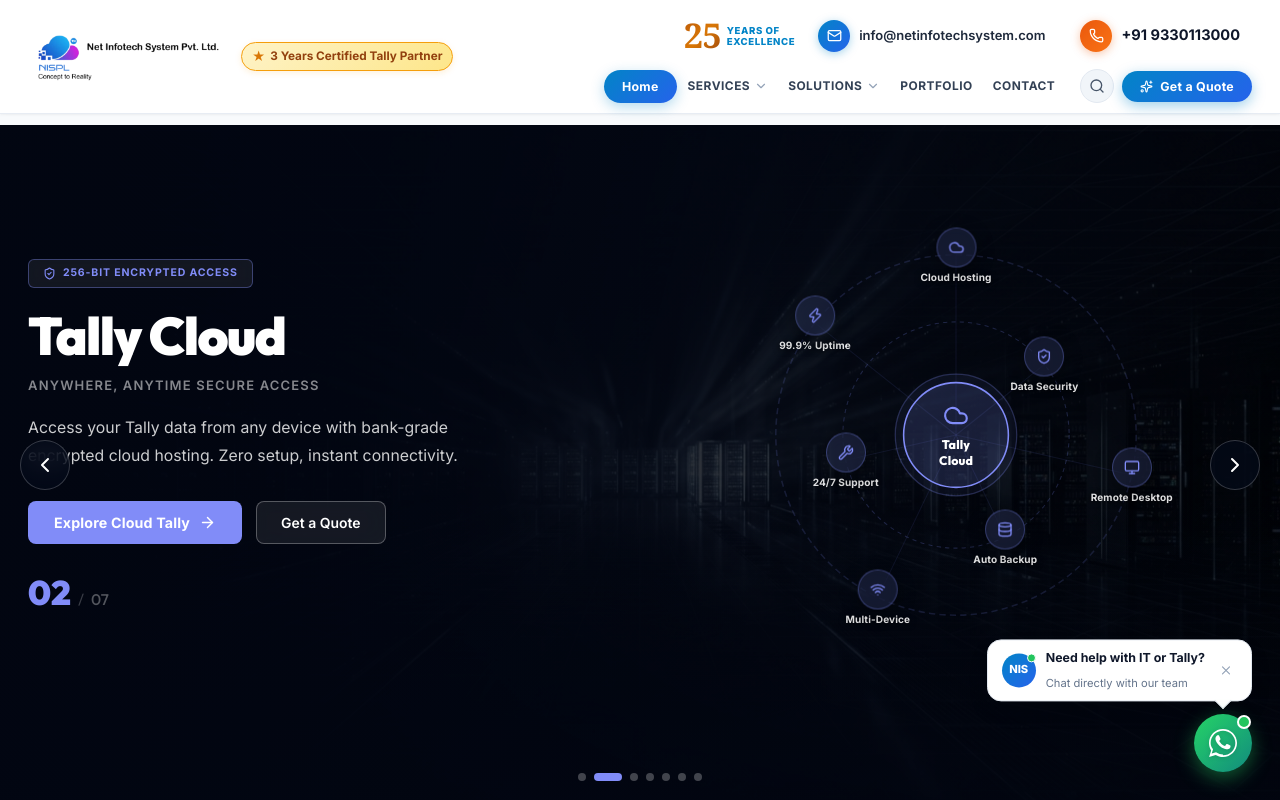
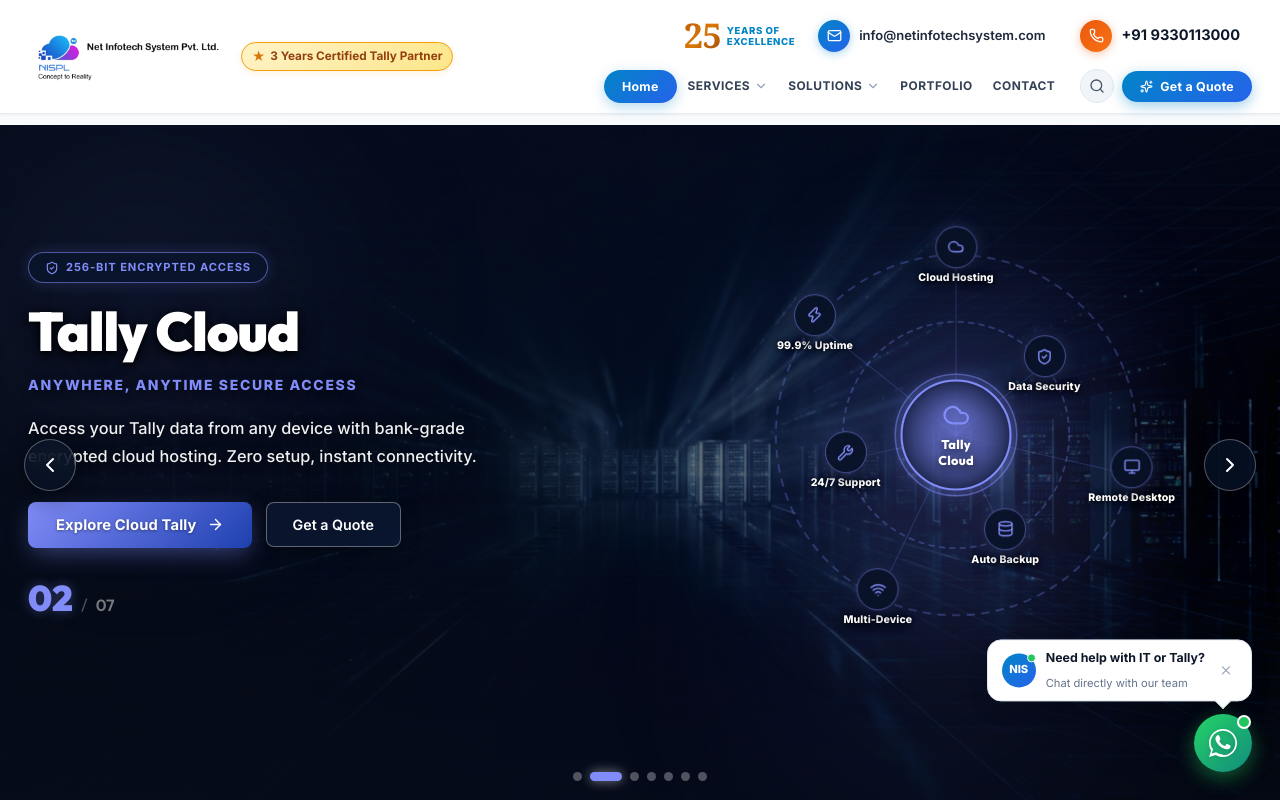
Before and after one commit to NISPL-coder/website, a React (Vite) app in the folder website/: page / in a window 1280 px wide. Shown: the top 800 px of the page. Built offline with nearby package versions, Linux system fonts and the light colour scheme.

Commit message:
feat: add HeroCarousel and OurClientsSection components for website frontend

```diff
--- a/website/src/components/HeroCarousel.css
+++ b/website/src/components/HeroCarousel.css
@@ -1,6 +1,6 @@
 /* ===================================================
    PREMIUM HERO CAROUSEL - NET INFOTECH SYSTEM
-   Full-bleed with stunning visual effects
+   Full-bleed with bright, vivid & stunning visual effects
    =================================================== */
 
 .nis-hero-carousel-wrapper {
@@ -9,7 +9,38 @@
   height: 680px;
   overflow: hidden;
   user-select: none;
-  background: #07101F;
+  background: #060D1B;
+}
+
+/* ── Slide Ambient Light Flares ── */
+.nis-slide-ambient-glow {
+  position: absolute;
+  width: 550px;
+  height: 550px;
+  border-radius: 50%;
+  filter: blur(90px);
+  opacity: 0.55;
+  pointer-events: none;
+  transition: background 1.2s ease, transform 1.2s ease;
+  z-index: 2;
+}
+.nis-glow-left {
+  top: -15%;
+  left: -10%;
+}
+.nis-glow-right {
+  bottom: -15%;
+  right: 5%;
+}
+
+/* ── Orbit Aura ── */
+.nis-orbit-glow-aura {
+  position: absolute;
+  inset: -40px;
+  border-radius: 50%;
+  filter: blur(40px);
+  pointer-events: none;
+  transition: background 1s ease;
 }
 
 /* ── Slide layers ── */
@@ -29,36 +60,40 @@
   object-fit: cover;
   object-position: center;
   display: block;
-  filter: brightness(0.45) saturate(0.75);
-  transform: scale(1.04);
-  transition: transform 8s ease;
+  filter: brightness(0.85) saturate(1.22) contrast(1.08);
+  transform: scale(1.05);
+  transition: transform 8s ease, filter 0.5s ease;
 }
 .nis-slide-full.nis-slide-active .nis-slide-bg-img {
-  transform: scale(1);
+  transform: scale(1.0);
 }
 
-/* Left-heavy dark gradient overlay */
+/* Left-heavy translucent tech gradient overlay */
 .nis-slide-overlay {
   position: absolute;
   inset: 0;
   background: linear-gradient(
-    105deg,
-    rgba(2, 6, 18, 0.97) 0%,
-    rgba(2, 6, 18, 0.88) 32%,
-    rgba(2, 6, 18, 0.52) 60%,
-    rgba(2, 6, 18, 0.15) 100%
+    98deg,
+    rgba(6, 13, 27, 0.88) 0%,
+    rgba(6, 13, 27, 0.65) 42%,
+    rgba(6, 13, 27, 0.32) 75%,
+    rgba(6, 13, 27, 0.12) 100%
   );
+  pointer-events: none;
 }
 
-/* Diagonal accent strip */
+/* Subtle top & bottom shadow gradient for framing */
 .nis-slide-overlay::after {
   content: '';
   position: absolute;
   inset: 0;
   background: linear-gradient(180deg,
-    transparent 55%,
-    rgba(2, 6, 18, 0.7) 100%
+    rgba(6, 13, 27, 0.4) 0%,
+    transparent 35%,
+    transparent 65%,
+    rgba(6, 13, 27, 0.6) 100%
   );
+  pointer-events: none;
 }
 
 /* ── Content layer ── */
@@ -85,6 +120,7 @@
   display: flex;
   flex-direction: column;
   color: #fff;
+  z-index: 12;
 }
 
 .nis-slide-badge {
@@ -92,43 +128,48 @@
   align-items: center;
   gap: 7px;
   align-self: flex-start;
-  padding: 5px 14px;
-  border-radius: 6px;
+  padding: 6px 16px;
+  border-radius: 20px;
   border: 1px solid;
-  background: rgba(255, 255, 255, 0.07);
-  backdrop-filter: blur(8px);
-  font-size: 0.68rem !important;
+  background: rgba(10, 22, 46, 0.75);
+  backdrop-filter: blur(12px);
+  -webkit-backdrop-filter: blur(12px);
+  font-size: 0.72rem !important;
   font-weight: 700 !important;
   letter-spacing: 0.08em;
   text-transform: uppercase;
   margin-bottom: 20px;
+  transition: all 0.3s ease;
 }
 
 .nis-slide-title {
   font-family: 'Outfit', 'Inter', sans-serif !important;
-  font-size: 3.4rem !important;
+  font-size: 3.5rem !important;
   font-weight: 900 !important;
-  line-height: 1.05 !important;
-  letter-spacing: -0.03em;
+  line-height: 1.06 !important;
+  letter-spacing: -0.02em;
   color: #FFFFFF !important;
+  text-shadow: 0 4px 20px rgba(0, 0, 0, 0.75), 0 2px 6px rgba(0, 0, 0, 0.9);
   margin-bottom: 12px !important;
 }
 
 .nis-slide-subtitle {
-  font-size: 0.84rem !important;
-  font-weight: 600 !important;
-  color: rgba(255, 255, 255, 0.52) !important;
+  font-size: 0.9rem !important;
+  font-weight: 800 !important;
   text-transform: uppercase;
-  letter-spacing: 0.09em;
+  letter-spacing: 0.12em;
+  text-shadow: 0 2px 10px rgba(0, 0, 0, 0.7);
   margin-bottom: 18px !important;
 }
 
 .nis-slide-desc {
-  font-size: 1.02rem !important;
+  font-size: 1.05rem !important;
   line-height: 1.72 !important;
-  color: rgba(255, 255, 255, 0.8) !important;
-  max-width: 500px;
+  color: rgba(255, 255, 255, 0.94) !important;
+  text-shadow: 0 2px 12px rgba(0, 0, 0, 0.8);
+  max-width: 510px;
   margin-bottom: 32px !important;
+  font-weight: 450;
 }
 
 /* ── CTA Buttons ── */
@@ -143,32 +184,32 @@
 .nis-slide-primary-btn {
   display: inline-flex;
   align-items: center;
-  gap: 9px;
-  padding: 13px 26px;
+  gap: 10px;
+  padding: 14px 28px;
   border-radius: 8px;
   border: none;
   color: #FFFFFF !important;
-  font-size: 0.92rem;
+  font-size: 0.95rem;
   font-weight: 700;
   cursor: pointer;
-  transition: filter 0.2s, transform 0.2s, box-shadow 0.2s;
+  transition: all 0.25s ease;
   white-space: nowrap;
   position: relative;
   overflow: hidden;
   letter-spacing: 0.01em;
+  text-shadow: 0 1px 3px rgba(0, 0, 0, 0.4);
 }
 .nis-slide-primary-btn::before {
   content: '';
   position: absolute;
   inset: 0;
-  background: linear-gradient(135deg, rgba(255,255,255,0.2) 0%, transparent 60%);
+  background: linear-gradient(135deg, rgba(255,255,255,0.3) 0%, transparent 60%);
   opacity: 0;
-  transition: opacity 0.2s;
+  transition: opacity 0.25s;
 }
 .nis-slide-primary-btn:hover {
   filter: brightness(1.15);
   transform: translateY(-3px);
-  box-shadow: 0 12px 30px rgba(0, 0, 0, 0.45);
 }
 .nis-slide-primary-btn:hover::before { opacity: 1; }
 
@@ -176,40 +217,44 @@
   display: inline-flex;
   align-items: center;
   gap: 8px;
-  padding: 12px 24px;
+  padding: 13px 26px;
   border-radius: 8px;
-  background: rgba(255, 255, 255, 0.08);
-  backdrop-filter: blur(10px);
-  border: 1px solid rgba(255, 255, 255, 0.28);
+  background: rgba(12, 25, 52, 0.75);
+  backdrop-filter: blur(12px);
+  -webkit-backdrop-filter: blur(12px);
+  border: 1px solid rgba(255, 255, 255, 0.35);
   color: #FFFFFF !important;
-  font-size: 0.9rem;
+  font-size: 0.92rem;
   font-weight: 600;
   cursor: pointer;
   transition: all 0.22s ease;
   white-space: nowrap;
+  box-shadow: 0 4px 18px rgba(0, 0, 0, 0.35);
 }
 .nis-slide-secondary-btn:hover {
-  background: rgba(255, 255, 255, 0.16);
-  border-color: rgba(255, 255, 255, 0.55);
+  background: rgba(255, 255, 255, 0.2);
+  border-color: rgba(255, 255, 255, 0.65);
   transform: translateY(-2px);
+  box-shadow: 0 6px 22px rgba(0, 0, 0, 0.5);
 }
 
 /* Slide counter */
 .nis-slide-counter {
   display: flex;
   align-items: baseline;
-  gap: 3px;
+  gap: 4px;
   font-family: 'Outfit', 'Inter', sans-serif;
 }
-.counter-current { font-size: 2.2rem; font-weight: 900; line-height: 1; }
-.counter-sep { font-size: 1rem; color: rgba(255,255,255,0.22); font-weight: 300; margin: 0 4px; }
-.counter-total { font-size: 1rem; color: rgba(255,255,255,0.32); font-weight: 500; }
+.counter-current { font-size: 2.3rem; font-weight: 900; line-height: 1; }
+.counter-sep { font-size: 1.1rem; color: rgba(255,255,255,0.3); font-weight: 300; margin: 0 4px; }
+.counter-total { font-size: 1.05rem; color: rgba(255,255,255,0.45); font-weight: 600; }
 
 /* ── RIGHT COLUMN: Orbit diagram ── */
 .nis-slide-right {
   display: flex;
   align-items: center;
   justify-content: center;
+  z-index: 12;
 }
 
 .nis-orbit-wrapper {
@@ -220,6 +265,25 @@
 }
 
 .nis-orbit-svg { width: 100%; height: 100%; display: block; }
+
+/* Rotating Orbit Rings */
+.nis-orbit-spin-outer {
+  transform-origin: 210px 210px;
+  animation: orbitSpin 40s linear infinite;
+}
+.nis-orbit-spin-inner {
+  transform-origin: 210px 210px;
+  animation: orbitSpinReverse 30s linear infinite;
+}
+
+@keyframes orbitSpin {
+  from { transform: rotate(0deg); }
+  to { transform: rotate(360deg); }
+}
+@keyframes orbitSpinReverse {
+  from { transform: rotate(360deg); }
+  to { transform: rotate(-360deg); }
+}
 
 .nis-orbit-center {
   position: absolute;
@@ -242,13 +306,14 @@
 }
 
 .nis-orbit-center-label {
-  font-size: 0.8rem !important;
+  font-size: 0.82rem !important;
   font-weight: 800 !important;
   color: #FFFFFF !important;
   line-height: 1.25 !important;
-  letter-spacing: 0.01em;
+  letter-spacing: 0.02em;
   text-align: center;
   font-family: 'Outfit', sans-serif !important;
+  text-shadow: 0 2px 8px rgba(0, 0, 0, 0.8);
 }
 
 .nis-orbit-node {
@@ -259,28 +324,28 @@
   align-items: center;
   gap: 5px;
   pointer-events: none;
+  transition: transform 0.3s ease;
 }
 
 .nis-orbit-node-icon {
-  width: 40px; height: 40px;
+  width: 42px; height: 42px;
   border-radius: 50%;
-  border: 1.5px solid;
+  border: 1.8px solid;
   display: flex;
   align-items: center;
   justify-content: center;
-  backdrop-filter: blur(10px);
-  -webkit-backdrop-filter: blur(10px);
-  transition: transform 0.3s ease;
-  box-shadow: 0 4px 18px rgba(0,0,0,0.4);
+  backdrop-filter: blur(12px);
+  -webkit-backdrop-filter: blur(12px);
+  transition: transform 0.3s ease, box-shadow 0.3s ease;
 }
 
 .nis-orbit-node-label {
-  font-size: 0.65rem !important;
-  font-weight: 700 !important;
-  color: rgba(255, 255, 255, 0.88) !important;
+  font-size: 0.68rem !important;
+  font-weight: 750 !important;
+  color: #FFFFFF !important;
   white-space: nowrap;
   text-align: center;
-  text-shadow: 0 1px 6px rgba(0,0,0,0.8);
+  text-shadow: 0 2px 8px rgba(0, 0, 0, 0.9), 0 0 4px rgba(0,0,0,0.8);
   line-height: 1 !important;
   letter-spacing: 0.01em;
 }
@@ -290,28 +355,29 @@
   position: absolute;
   top: 50%;
   transform: translateY(-50%);
-  width: 50px; height: 50px;
+  width: 52px; height: 52px;
   border-radius: 50%;
-  background: rgba(4, 10, 28, 0.6);
-  border: 1px solid rgba(255, 255, 255, 0.2);
-  backdrop-filter: blur(12px);
-  -webkit-backdrop-filter: blur(12px);
+  background: rgba(8, 18, 38, 0.72);
+  border: 1.5px solid rgba(255, 255, 255, 0.3);
+  backdrop-filter: blur(14px);
+  -webkit-backdrop-filter: blur(14px);
   color: #FFFFFF;
   display: flex;
   align-items: center;
   justify-content: center;
   z-index: 20;
   cursor: pointer;
-  transition: all 0.22s ease;
+  transition: all 0.25s ease;
+  box-shadow: 0 8px 24px rgba(0, 0, 0, 0.4);
 }
 .nis-carousel-arrow:hover {
-  background: rgba(37, 99, 235, 0.75);
-  border-color: rgba(255, 255, 255, 0.5);
+  background: rgba(14, 165, 233, 0.9);
+  border-color: rgba(255, 255, 255, 0.7);
   transform: translateY(-50%) scale(1.1);
-  box-shadow: 0 8px 24px rgba(37, 99, 235, 0.4);
+  box-shadow: 0 0 25px rgba(14, 165, 233, 0.6), 0 8px 25px rgba(0, 0, 0, 0.5);
 }
-.nis-arrow-prev { left: 20px; }
-.nis-arrow-next { right: 20px; }
+.nis-arrow-prev { left: 24px; }
+.nis-arrow-next { right: 24px; }
 
 /* ── Dot Indicators ── */
 .nis-carousel-dots {
@@ -326,19 +392,20 @@
 }
 
 .nis-dot {
-  width: 8px; height: 8px;
+  width: 9px; height: 9px;
   border-radius: 50%;
-  background: rgba(255, 255, 255, 0.25);
+  background: rgba(255, 255, 255, 0.3);
   border: none;
   cursor: pointer;
   padding: 0;
   transition: all 0.28s ease;
 }
 .nis-dot-active {
-  width: 28px;
-  border-radius: 4px;
+  width: 32px;
+  border-radius: 5px;
+  box-shadow: 0 0 12px rgba(255, 255, 255, 0.5);
 }
-.nis-dot:hover { background: rgba(255,255,255,0.55); }
+.nis-dot:hover { background: rgba(255,255,255,0.7); }
 
 /* ── Progress Bar ── */
 .nis-hero-carousel-wrapper::after {
@@ -346,12 +413,12 @@
   position: absolute;
   bottom: 0; left: 0;
   height: 3px;
-  background: linear-gradient(90deg, #0284C7, #2563EB, #7C3AED);
+  background: linear-gradient(90deg, #0284C7, #38BDF8, #818CF8, #2DD4BF, #0284C7);
   background-size: 200% 100%;
   animation: shimmerBar 6s linear infinite;
   z-index: 25;
   width: 100%;
-  opacity: 0.7;
+  opacity: 0.85;
 }
 @keyframes shimmerBar {
   0%   { background-position: 0% 50%; }
@@ -382,11 +449,11 @@
   .nis-hero-carousel-wrapper { min-height: 540px; }
   .nis-slide-title { font-size: 2.1rem !important; }
   .nis-orbit-wrapper { width: 280px; height: 280px; }
-  .nis-orbit-node-icon { width: 32px; height: 32px; }
-  .nis-orbit-node-label { font-size: 0.58rem !important; }
+  .nis-orbit-node-icon { width: 34px; height: 34px; }
+  .nis-orbit-node-label { font-size: 0.6rem !important; }
   .nis-slide-actions { gap: 10px; }
-  .nis-slide-primary-btn { padding: 11px 20px; font-size: 0.85rem; }
-  .nis-slide-secondary-btn { padding: 10px 18px; font-size: 0.85rem; }
+  .nis-slide-primary-btn { padding: 12px 22px; font-size: 0.88rem; }
+  .nis-slide-secondary-btn { padding: 11px 20px; font-size: 0.88rem; }
   .nis-slide-inner { padding-top: 82px; padding-bottom: 60px; }
 }
 
@@ -395,7 +462,7 @@
   .nis-slide-inner { padding-top: 76px; }
   .nis-slide-title { font-size: 1.85rem !important; }
   .nis-slide-desc { font-size: 0.94rem !important; }
-  .nis-carousel-arrow { width: 40px; height: 40px; }
+  .nis-carousel-arrow { width: 42px; height: 42px; }
   .nis-arrow-prev { left: 12px; }
   .nis-arrow-next { right: 12px; }
 }
--- a/website/src/components/HeroCarousel.jsx
+++ b/website/src/components/HeroCarousel.jsx
@@ -185,17 +185,51 @@ function OrbitDiagram({ slide }) {
 
   return (
     <div className="nis-orbit-wrapper">
+      <div
+        className="nis-orbit-glow-aura"
+        style={{ background: `radial-gradient(circle, ${slide.accentColor}40 0%, ${slide.accentColor}12 45%, transparent 70%)` }}
+      />
       <svg
         className="nis-orbit-svg"
         viewBox={`0 0 ${size} ${size}`}
         xmlns="http://www.w3.org/2000/svg"
       >
-        {/* Outer ring */}
-        <circle cx={cx} cy={cy} r={radius2} fill="none" stroke={`${slide.accentColor}28`} strokeWidth="1.5" strokeDasharray="6 4" />
-        {/* Inner ring */}
-        <circle cx={cx} cy={cy} r={radius1} fill="none" stroke={`${slide.accentColor}38`} strokeWidth="1" strokeDasharray="4 4" />
+        <defs>
+          <radialGradient id={`centerGradient-${slide.id}`} cx="50%" cy="50%" r="50%">
+            <stop offset="0%" stopColor={slide.accentColor} stopOpacity="0.45" />
+            <stop offset="100%" stopColor="#0B132B" stopOpacity="0.95" />
+          </radialGradient>
+          <filter id={`glow-${slide.id}`} x="-20%" y="-20%" width="140%" height="140%">
+            <feGaussianBlur stdDeviation="4" result="blur" />
+            <feComposite in="SourceGraphic" in2="blur" operator="over" />
+          </filter>
+        </defs>
+
+        {/* Outer ring - rotating */}
+        <circle
+          className="nis-orbit-spin-outer"
+          cx={cx} cy={cy} r={radius2}
+          fill="none"
+          stroke={`${slide.accentColor}50`}
+          strokeWidth="1.8"
+          strokeDasharray="8 6"
+        />
+        {/* Inner ring - reverse rotating */}
+        <circle
+          className="nis-orbit-spin-inner"
+          cx={cx} cy={cy} r={radius1}
+          fill="none"
+          stroke={`${slide.accentColor}60`}
+          strokeWidth="1.5"
+          strokeDasharray="6 4"
+        />
         {/* Innermost glow ring */}
-        <circle cx={cx} cy={cy} r={58} fill={`${slide.accentColor}10`} stroke={`${slide.accentColor}45`} strokeWidth="1.2" />
+        <circle
+          cx={cx} cy={cy} r={58}
+          fill={`${slide.accentColor}18`}
+          stroke={`${slide.accentColor}80`}
+          strokeWidth="1.5"
+        />
 
         {/* Spoke lines to outer orbit items */}
         {slide.orbitItems.map((item, idx) => {
@@ -209,20 +243,26 @@ function OrbitDiagram({ slide }) {
               key={idx}
               x1={cx} y1={cy}
               x2={x} y2={y}
-              stroke={`${slide.accentColor}18`}
-              strokeWidth="1"
+              stroke={`${slide.accentColor}30`}
+              strokeWidth="1.2"
             />
           );
         })}
 
         {/* Center circle */}
-        <circle cx={cx} cy={cy} r={50} fill={`${slide.accentColor}20`} stroke={slide.accentColor} strokeWidth="1.5" />
+        <circle
+          cx={cx} cy={cy} r={52}
+          fill={`url(#centerGradient-${slide.id})`}
+          stroke={slide.accentColor}
+          strokeWidth="2"
+          style={{ filter: `drop-shadow(0 0 12px ${slide.accentColor}60)` }}
+        />
       </svg>
 
       {/* Center label (HTML overlay, centered) */}
       <div className="nis-orbit-center">
-        <div className="nis-orbit-center-icon" style={{ color: slide.accentColor }}>
-          <CenterIcon size={26} />
+        <div className="nis-orbit-center-icon" style={{ color: slide.accentColor, filter: `drop-shadow(0 0 8px ${slide.accentColor})` }}>
+          <CenterIcon size={28} />
         </div>
         <span className="nis-orbit-center-label" style={{ color: '#fff' }}>
           {slide.centerLabel.split('\n').map((l, i) => (
@@ -236,7 +276,6 @@ function OrbitDiagram({ slide }) {
         const isOuter = idx % 2 === 0;
         const r = isOuter ? 172 : 108;
         const angleRad = ((item.angle - 90) * Math.PI) / 180;
-        // percentage offset from center of wrapper
         const px = 50 + (r / 210) * 50 * Math.cos(angleRad);
         const py = 50 + (r / 210) * 50 * Math.sin(angleRad);
         const IconComp = item.icon;
@@ -248,11 +287,16 @@ function OrbitDiagram({ slide }) {
           >
             <div
               className="nis-orbit-node-icon"
-              style={{ background: `${slide.accentColor}22`, borderColor: `${slide.accentColor}55`, color: slide.accentColor }}
+              style={{
+                background: 'rgba(9, 18, 38, 0.88)',
+                borderColor: `${slide.accentColor}85`,
+                color: slide.accentColor,
+                boxShadow: `0 0 16px ${slide.accentColor}40, 0 4px 16px rgba(0,0,0,0.6)`,
+              }}
             >
-              <IconComp size={16} />
+              <IconComp size={17} />
             </div>
-            <span className="nis-orbit-node-label" style={{ color: 'rgba(255,255,255,0.88)' }}>
+            <span className="nis-orbit-node-label" style={{ color: '#FFFFFF' }}>
               {item.label}
             </span>
           </div>
@@ -310,6 +354,16 @@ export default function HeroCarousel({ onBookDemo }) {
       onTouchEnd={handleTouchEnd}
       aria-label="Net Infotech System Solutions Showcase"
     >
+      {/* Dynamic Ambient Background Glows */}
+      <div
+        className="nis-slide-ambient-glow nis-glow-left"
+        style={{ background: `radial-gradient(circle, ${slide.accentColor}35 0%, transparent 70%)` }}
+      />
+      <div
+        className="nis-slide-ambient-glow nis-glow-right"
+        style={{ background: `radial-gradient(circle, ${slide.accentColor}30 0%, transparent 70%)` }}
+      />
+
       {/* ── Background image layers ── */}
       {slides.map((s, idx) => (
         <div
@@ -335,21 +389,28 @@ export default function HeroCarousel({ onBookDemo }) {
           <div className="nis-slide-left">
             <div
               className="nis-slide-badge"
-              style={{ borderColor: `${slide.accentColor}60`, color: slide.accentColor }}
+              style={{
+                borderColor: `${slide.accentColor}90`,
+                color: slide.accentColor,
+                boxShadow: `0 0 15px ${slide.accentColor}30`
+              }}
             >
-              <ShieldCheck size={13} />
+              <ShieldCheck size={14} />
               <span>{slide.badge}</span>
             </div>
 
             <h1 className="nis-slide-title">{slide.title}</h1>
-            <p className="nis-slide-subtitle">{slide.subtitle}</p>
+            <p className="nis-slide-subtitle" style={{ color: slide.accentColor }}>{slide.subtitle}</p>
             <p className="nis-slide-desc">{slide.description}</p>
 
             <div className="nis-slide-actions">
               <button
                 type="button"
                 className="nis-slide-primary-btn"
-                style={{ background: slide.accentColor }}
+                style={{
+                  background: `linear-gradient(135deg, ${slide.accentColor} 0%, #1E40AF 100%)`,
+                  boxShadow: `0 8px 25px -4px ${slide.accentColor}70`
+                }}
                 onClick={() => handleNavigate(slide.ctaPath)}
               >
                 <span>{slide.ctaText}</span>
@@ -366,7 +427,7 @@ export default function HeroCarousel({ onBookDemo }) {
 
             {/* Slide counter */}
             <div className="nis-slide-counter">
-              <span className="counter-current" style={{ color: slide.accentColor }}>
+              <span className="counter-current" style={{ color: slide.accentColor, textShadow: `0 0 12px ${slide.accentColor}60` }}>
                 {String(currentSlide + 1).padStart(2, '0')}
               </span>
               <span className="counter-sep">/</span>
--- a/website/src/components/OurClientsSection.jsx
+++ b/website/src/components/OurClientsSection.jsx
@@ -33,7 +33,7 @@ export default function OurClientsSection({ onOpenDemo }) {
         <div className="section-title-center reveal-fade-up">
           <div className="nis-section-badge">
             <Building2 size={14} />
-            <span>TRUSTED BY 1,500+ ENTERPRISES</span>
+            <span>TRUSTED BY 1,5000+ ENTERPRISES</span>
           </div>
           <h2 className="nis-section-h2">
             Our <span className="gradient-text">Valued Clients</span> & Partners
@@ -50,7 +50,7 @@ export default function OurClientsSection({ onOpenDemo }) {
               <Building2 size={22} color="#0284C7" />
             </div>
             <div className="stat-text">
-              <span className="stat-number">1,500+</span>
+              <span className="stat-number">1,5000+</span>
               <span className="stat-label">Enterprise Clients</span>
             </div>
           </div>
@@ -205,7 +205,7 @@ export default function OurClientsSection({ onOpenDemo }) {
         {/* CALL TO ACTION AT FOOTER OF CLIENTS SECTION */}
         <div className="clients-footer-banner reveal-scale">
           <div className="clients-fb-content">
-            <h3>Join 1,500+ Businesses Thriving with Net Infotech System</h3>
+            <h3>Join 1,5000+ Businesses Thriving with Net Infotech System</h3>
             <p>Get a customized IT Infrastructure assessment or Tally on Cloud trial for your enterprise today.</p>
           </div>
           {onOpenDemo && (
```
